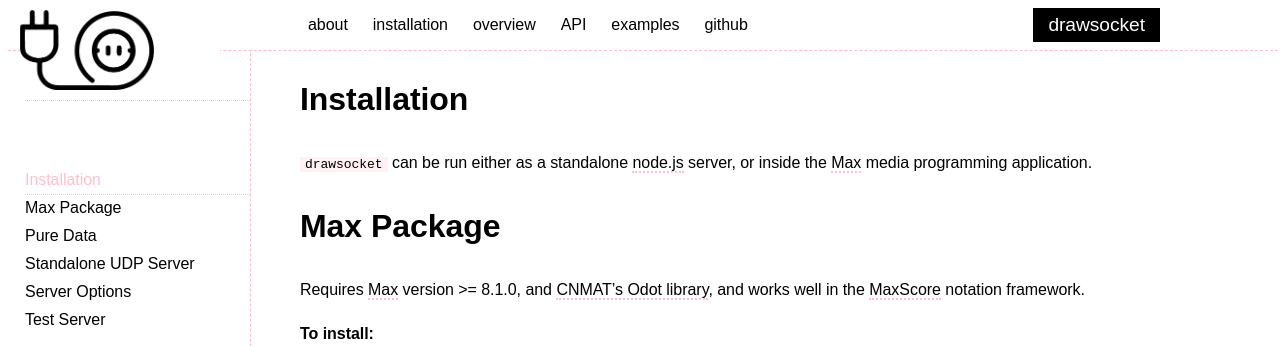
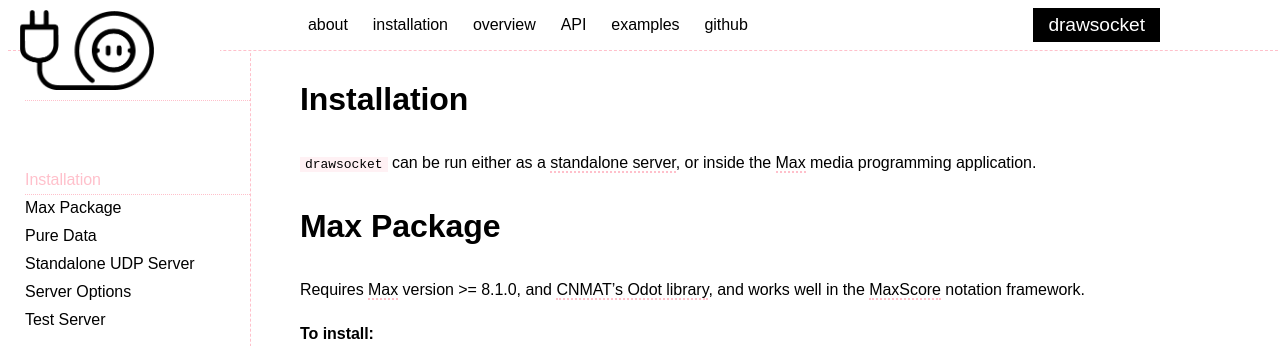
Before and after one commit to drawsocket/drawsocket.github.io, a Jekyll site: the page built from installation.md, in a window 1280 px wide and 900 px high. Shown: the top 346 px of the window. Built offline with Jekyll 4.4.1, drawn with Linux system fonts in a browser that asks for light colours.

Commit message:
updated installation

```diff
--- a/installation.md
+++ b/installation.md
@@ -6,11 +6,10 @@
 # Installation
 {: class="api_key"}
 
-`drawsocket` can be run either as a standalone [node.js](https://nodejs.org/en/) server, or inside the [Max](https://cycling74.com/) media programming application.
+`drawsocket` can be run either as a [standalone server](#standalone-udp-server), or inside the [Max](https://cycling74.com/) media programming application.
 
 # Max Package
 {: class="api_key"}
-
 
 Requires [Max](https://cycling74.com/) version >= 8.1.0, and [CNMAT's Odot library](https://github.com/CNMAT/CNMAT-odot/releases), and works well in the [MaxScore](http://www.computermusicnotation.com) notation framework.
 
```
